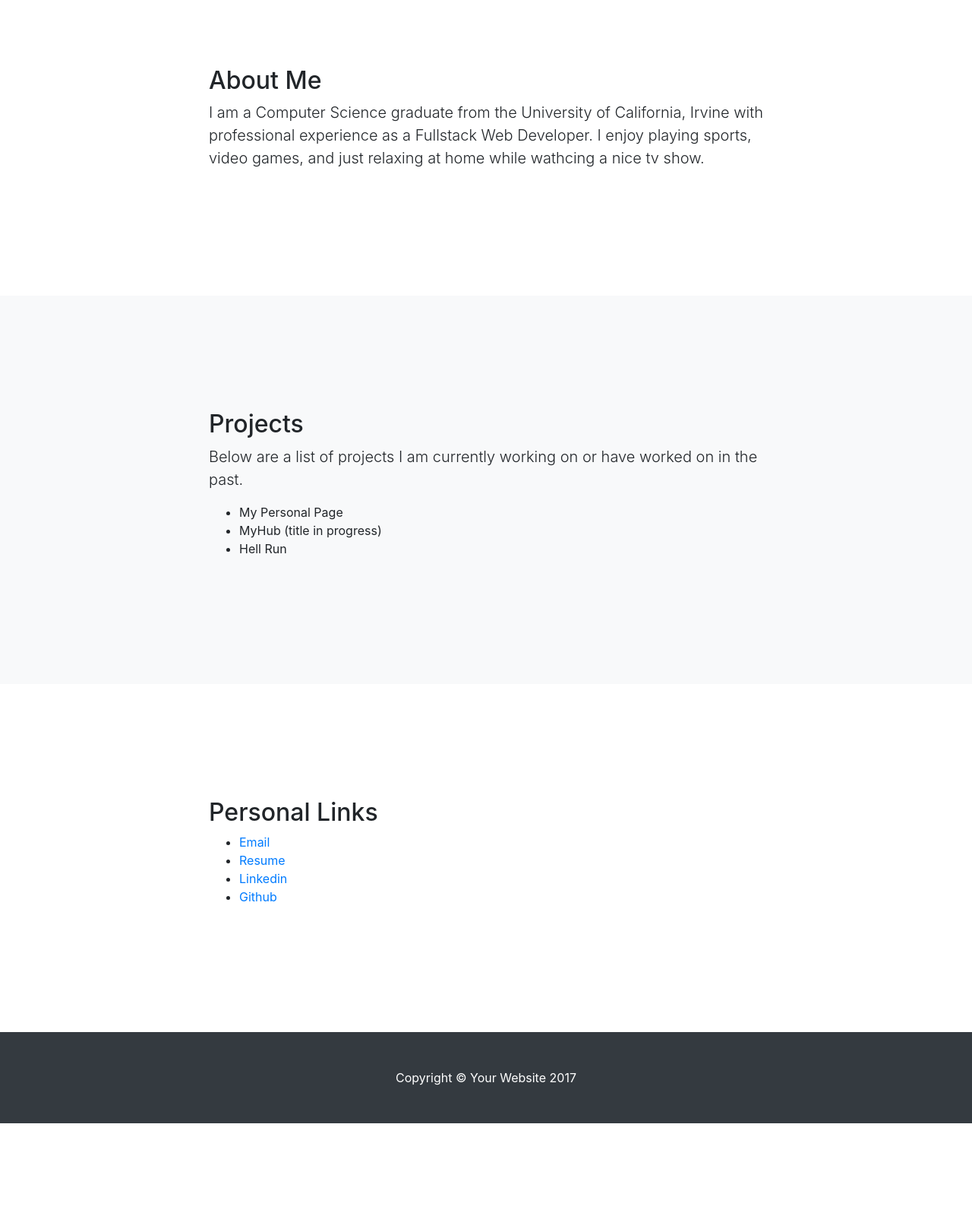
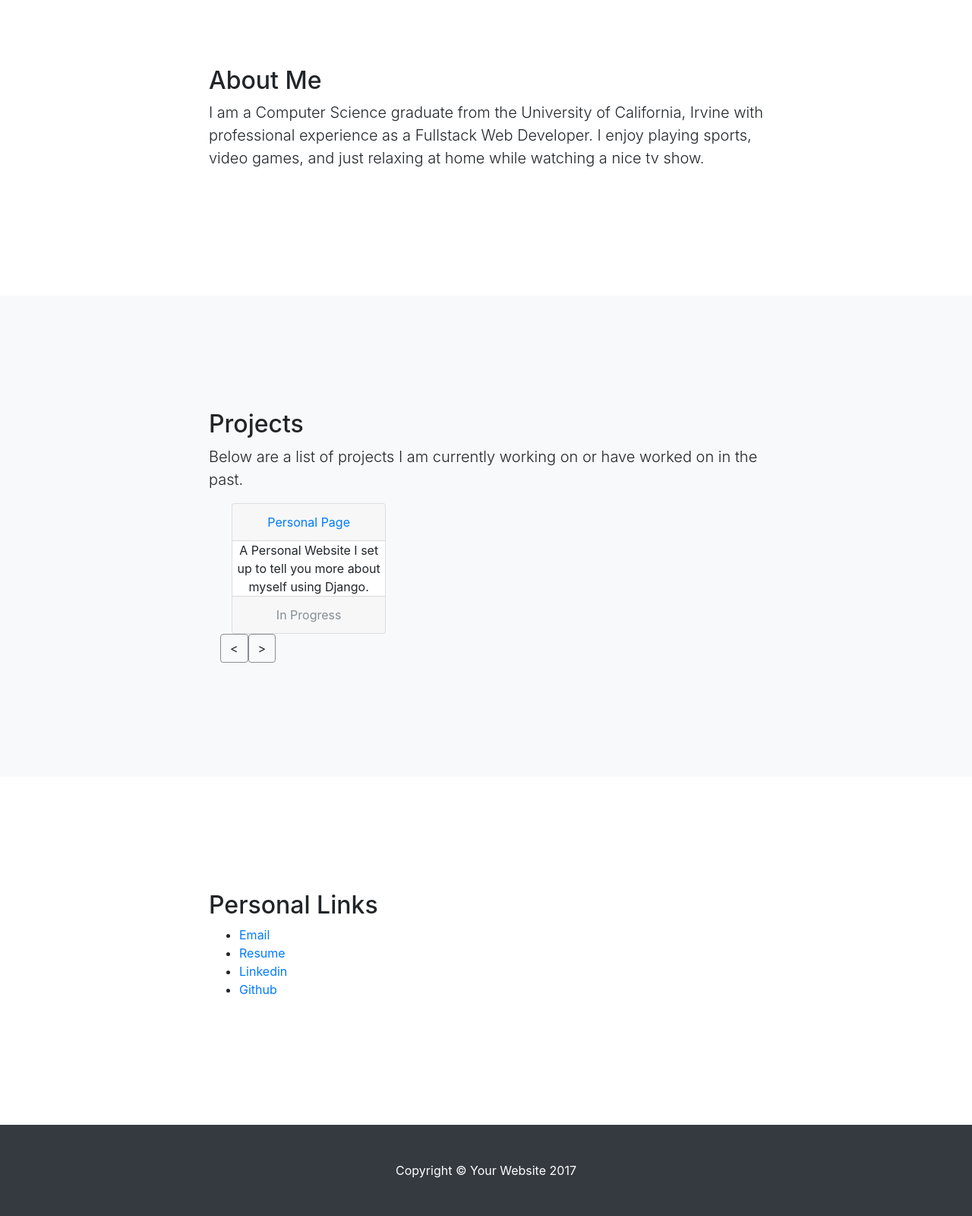
Before and after one commit to edmondye502/personal, a Django app: template templates/personal/home.html in a window 1280 px wide. Shown: the part 421-2021 px from the top of the page at 76% size. Before the commit the page ends 1899 px from the top, so only its background shows below. Run offline with Django 3.2, Linux system fonts and the light colour scheme; the template is opened without the code that fills it, so the values that code supplies are empty; some libraries are stand-ins or nearby versions.

Commit message:
added carousel of cards for projects

```diff
--- a/templates/personal/header.html
+++ b/templates/personal/header.html
@@ -10,6 +10,7 @@
 	{% load staticfiles %}
 	<link rel="stylesheet" href="{% static 'personal/vendor/bootstrap/css/bootstrap.min.css' %}" type = "text/css"/>
 	<link rel="stylesheet" href="{% static 'personal/css/scrolling-nav.css' %}" type = "text/css"/>
+  <link rel="stylesheet" href="{% static 'personal/css/proj-carousel.css' %}" type = "text/css"/>
 
 </head>
 
@@ -40,6 +41,8 @@
 
     <header class="bg-primary text-white">
       <div class="container text-center">
+      <!-- <img src="{% static 'personal/img/profile.jpg' %}" class="responsive-img" max-height:200px;border-radius:50%;' alt="face"> -->
+
         <h1>Edmond Ye</h1>
         <p class="lead">Fullstack Web Developer | PHP | Python</p>
       </div>
@@ -92,6 +95,8 @@
 
     <!-- Custom JavaScript for this theme -->
     <script src="{% static 'personal/js/scrolling-nav.js' %}"></script>
+    <script src="{% static 'personal/js/proj-carousel.js' %}"></script>
+
 </body>
 
 </html>
--- a/templates/personal/includes/aboutme.html
+++ b/templates/personal/includes/aboutme.html
@@ -1,6 +1,6 @@
 {% block content %}
 <h2>About Me</h2>
 <p class="lead">
-I am a Computer Science graduate from the University of California, Irvine with professional experience as a Fullstack Web Developer. I enjoy playing sports, video games, and just relaxing at home while wathcing a nice tv show.
+I am a Computer Science graduate from the University of California, Irvine with professional experience as a Fullstack Web Developer. I enjoy playing sports, video games, and just relaxing at home while watching a nice tv show.
 </p>
 {% endblock %}
--- a/templates/personal/includes/projects.html
+++ b/templates/personal/includes/projects.html
@@ -1,9 +1,87 @@
 {% block content %}
 <h2>Projects</h2>
 <p class="lead">Below are a list of projects I am currently working on or have worked on in the past.</p>
-<ul>
-	<li>My Personal Page</li>
-	<li>MyHub (title in progress)</li>
-	<li>Hell Run</li>
-</ul>
+
+<div class="container-fluid">
+
+  <div id="myCarousel" class="carousel slide">
+    <div class="carousel-inner row w-100 mx-auto">
+      <div class="carousel-item col-md-4 active">
+        <div class="card text-center">
+		  <div class="card-header">
+		    <a href="#page-top">Personal Page</a>
+		  </div>
+		  <div class="card-block">
+		    <p class="card-text">A Personal Website I set up to tell you more about myself using Django.</p>
+		  </div>
+		  <div class="card-footer text-muted">
+		    In Progress
+		  </div>
+		</div>
+      </div>
+      <div class="carousel-item col-md-4">
+        <div class="card text-center">
+		  <div class="card-header">
+		    <a href="">EdoHub</a>
+		  </div>
+		  <div class="card-block">
+		    <p class="card-text">My first Django Project. I realized whenever I first turn on the computer, their are several websites that I always check. This project essentially gathers data from all my frequently visited websites and displays it in one place.</p>
+		  </div>
+		  <div class="card-footer text-muted">
+		    In Progress
+		  </div>
+		</div>
+      </div>
+      <div class="carousel-item col-md-4">
+        <div class="card text-center">
+		  <div class="card-header">
+		    <a href="https://github.com/edmondye502/IliosProject" target="_blank">Ilios Project</a>
+		  </div>
+		  <div class="card-block">
+		    <p class="card-text">The Ilios Curriculum Visualizer was a project I worked on with UCSF Medical Center. It is an interactive graphical representation of important aspects of curricula in the medical and health professions education. This project was implemented using HTML/CSS/JS and D3 Library.</p>
+		  </div>
+		  <div class="card-footer text-muted">
+		    2015
+		  </div>
+		</div>
+      </div>
+      <div class="carousel-item col-md-4">
+        <div class="card text-center">
+		  <div class="card-header">
+		    <a href="https://github.com/JayhawkForLife/HellRunV3" target="_blank">Hell Run</a>
+		  </div>
+		  <div class="card-block">
+		    <p class="card-text">Hell Run was a 2D Platformer I worked on with a team of four. It included multiple levels, different types of AI enemies, save points, and a decent attacking mechanism. This project built using Unity and C#.</p>
+		  </div>
+		  <div class="card-footer text-muted">
+		    2014
+		  </div>
+		</div>
+      </div>
+      <div class="carousel-item col-md-4">
+        <div class="card text-center">
+		  <div class="card-header">
+		    <a href="https://github.com/EyeWumbo/5Dev" target="_blank">5Dev Game</a>
+		  </div>
+		  <div class="card-block">
+		    <p class="card-text">The 5Dev Game was a series of mini-games built by me and a team of 4 others. We entered this game into the 2014 Austism App Jam and ended up winning Most Entrepreneurial Award. This Android App was designed using Java.</p>
+		  </div>
+		  <div class="card-footer text-muted">
+		    2014
+		  </div>
+		</div>
+      </div>
+    </div>
+
+    <div class="container">
+        <div class="row">
+            <a class="btn btn-outline-secondary carousel-prev" title="prev"><</a>
+            <a class="btn btn-outline-secondary carousel-next" title="next">></a>
+        </div>
+    </div>
+
+  </div>
+
+</div>
+
 {% endblock %}
```
